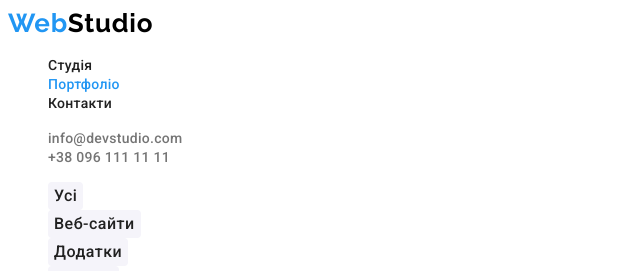
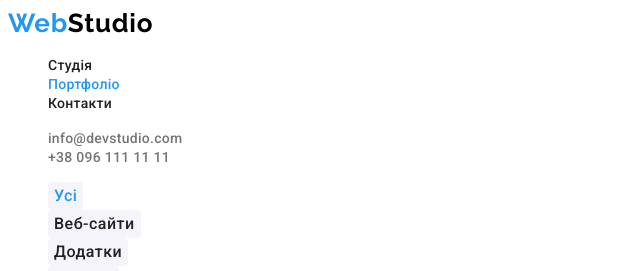
Before and after one commit to YuraNovosad/goit-markup-hw-02, a plain HTML site: page portfolio.html in a window 1280 px wide. In both pictures the pointer is over the button "Усі". Shown: the top 271 px of the page, 0-640 px from the left. Drawn offline with Linux system fonts and the light colour scheme.

Commit message:
додає для кнопок, hover, focus, cursor

```diff
--- a/css/styles.css
+++ b/css/styles.css
@@ -205,6 +205,12 @@ body {
    letter-spacing: 0.03em;
    font-family: inherit;
    font-style: inherit;
+   cursor: pointer;
+}
+
+.button-filter:hover,
+.button-filter:focus {
+   color: var(--accent-color);
 }
 
 .card-title{
```
